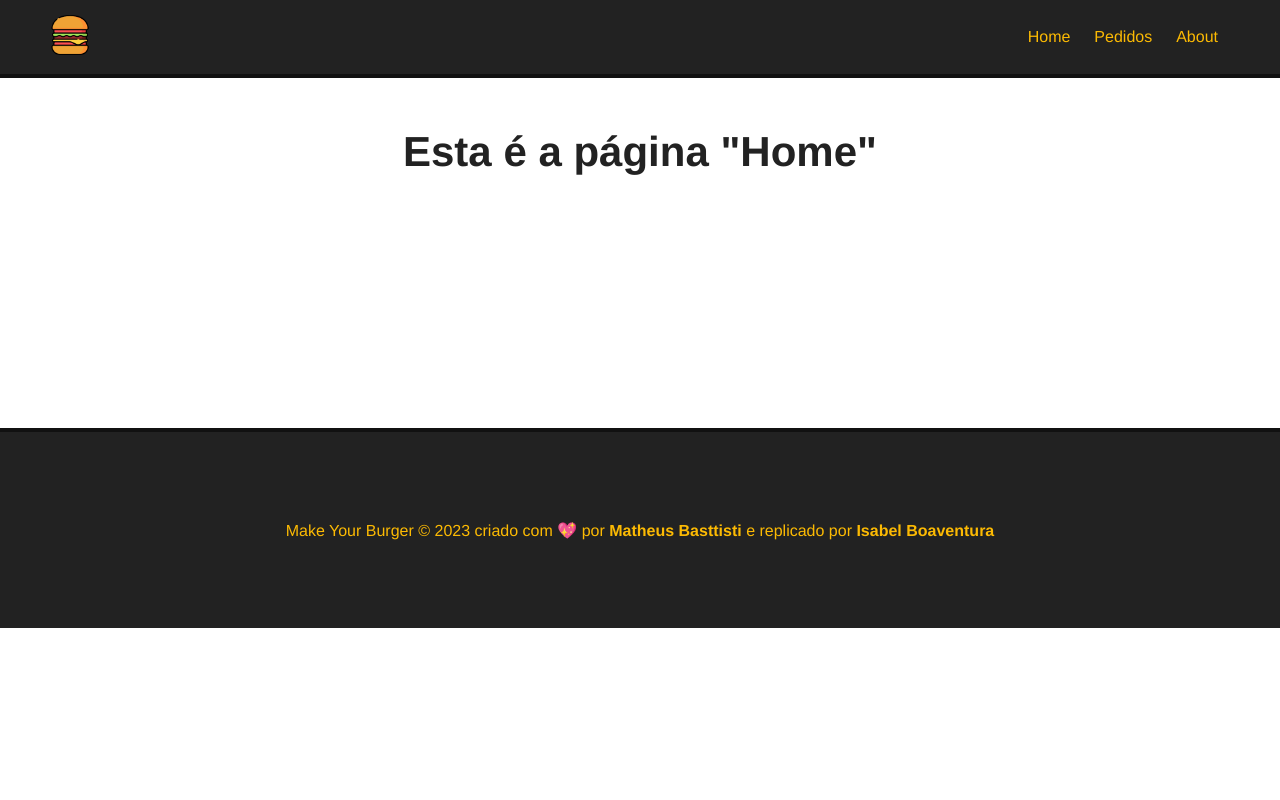
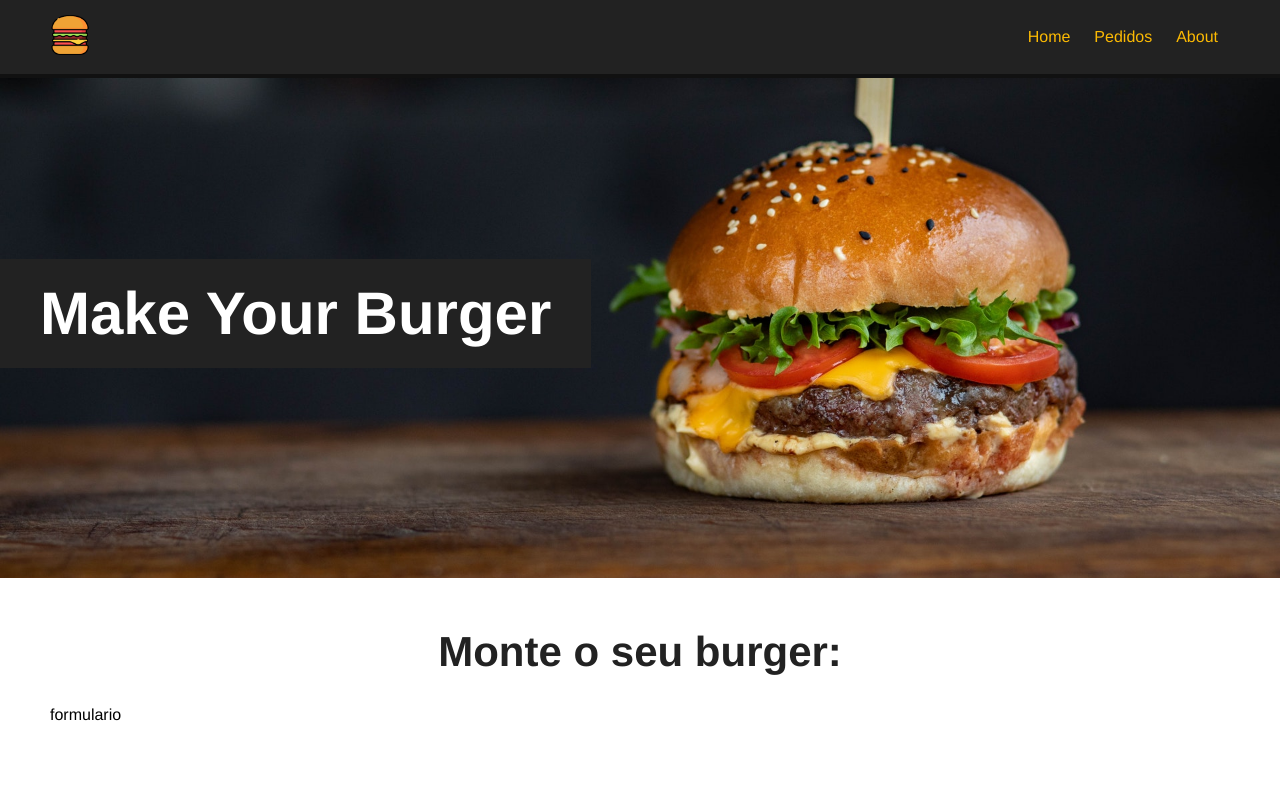
Before and after one commit to IsabelBoaventura/VueJs, a Vue app in the folder MatheusBasttisti/make_your_burger/: page / in a window 1280 px wide. Shown: the top 800 px of the page. Built offline with nearby package versions, Linux system fonts and the light colour scheme.

Commit message:
Finalizando aula 23

```diff
--- /dev/null
+++ b/MatheusBasttisti/make_your_burger/src/components/Banner.vue
@@ -0,0 +1,36 @@
+<template>
+    <div id="main-banner">
+        <h1>Make Your Burger</h1>
+    </div>
+
+</template>
+
+<script>
+export default {
+    name: "Banner"
+
+}
+</script>
+
+
+<style scoped>
+
+    #main-banner{
+        background-image: url('../../public/img/burger.jpg');
+        background-position: 0 -250px;
+        background-size: cover;
+        height: 500px;
+        display: flex;
+        align-items: center;
+        justify-content: flex-start;
+
+    }
+    #main-banner h1{
+        color: #fff;
+        text-align: center;
+        font-size:60px;
+        background-color: #222;
+        padding: 20px 40px;
+    }
+
+</style>
--- a/MatheusBasttisti/make_your_burger/src/views/HomeView.vue
+++ b/MatheusBasttisti/make_your_burger/src/views/HomeView.vue
@@ -1,20 +1,22 @@
 <template>
+    <Banner />
+
     <div class="main-container">
-
-
-
-    <h1>Esta é a página "Home"</h1>
-
-
-
-  </div>
+        <h1>Monte o seu burger: </h1>
+        <p>formulario</p>
+    </div>
 </template>
 
 <script>
 
+import Banner from '../components/Banner.vue';
+
 
 export default {
-  name: 'Home'
+  name: 'Home',
+  components:{
+    Banner
+  }
 
 }
 </script>
```
Also changed, not shown: 1 other file (tests, documents, lock files or other folders).
